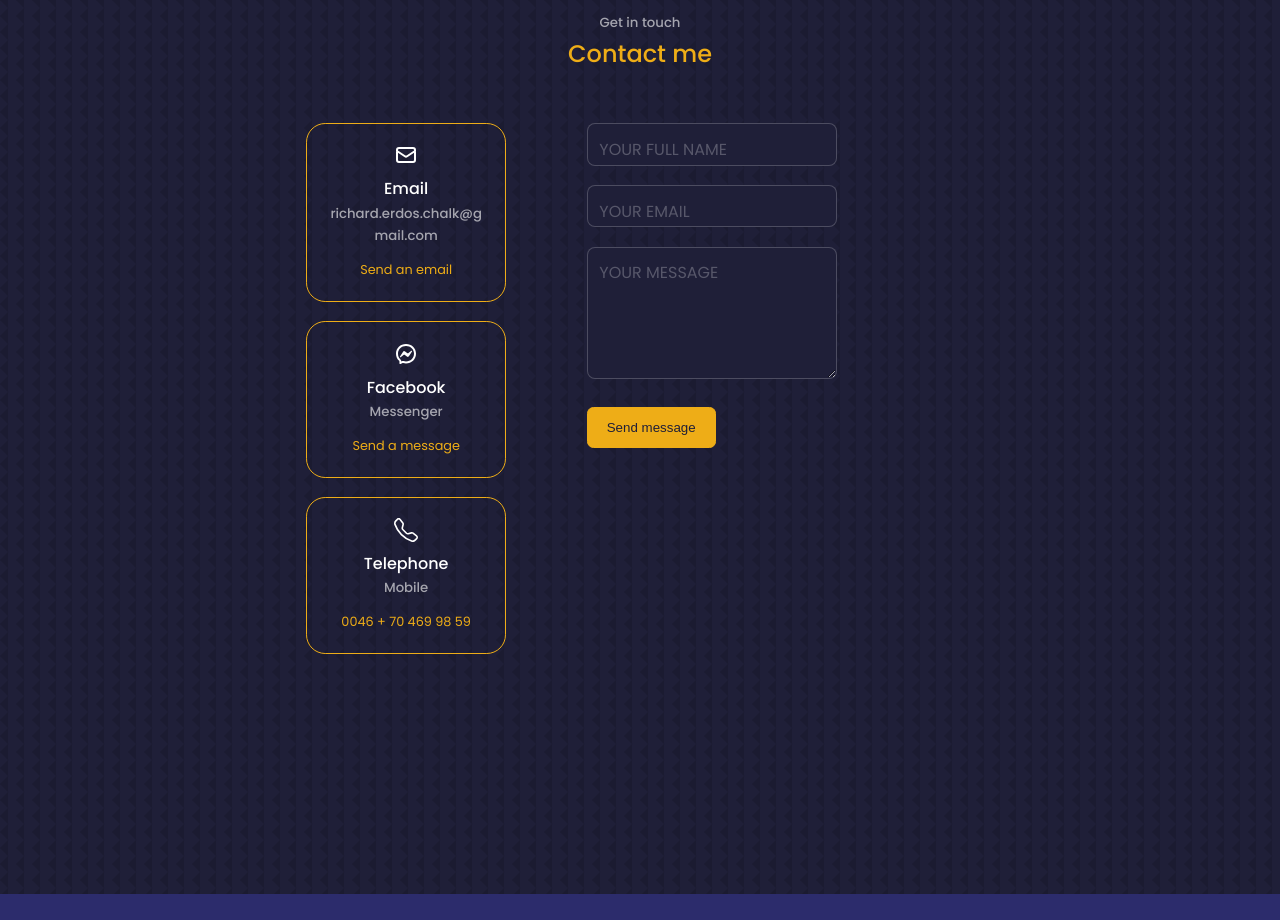
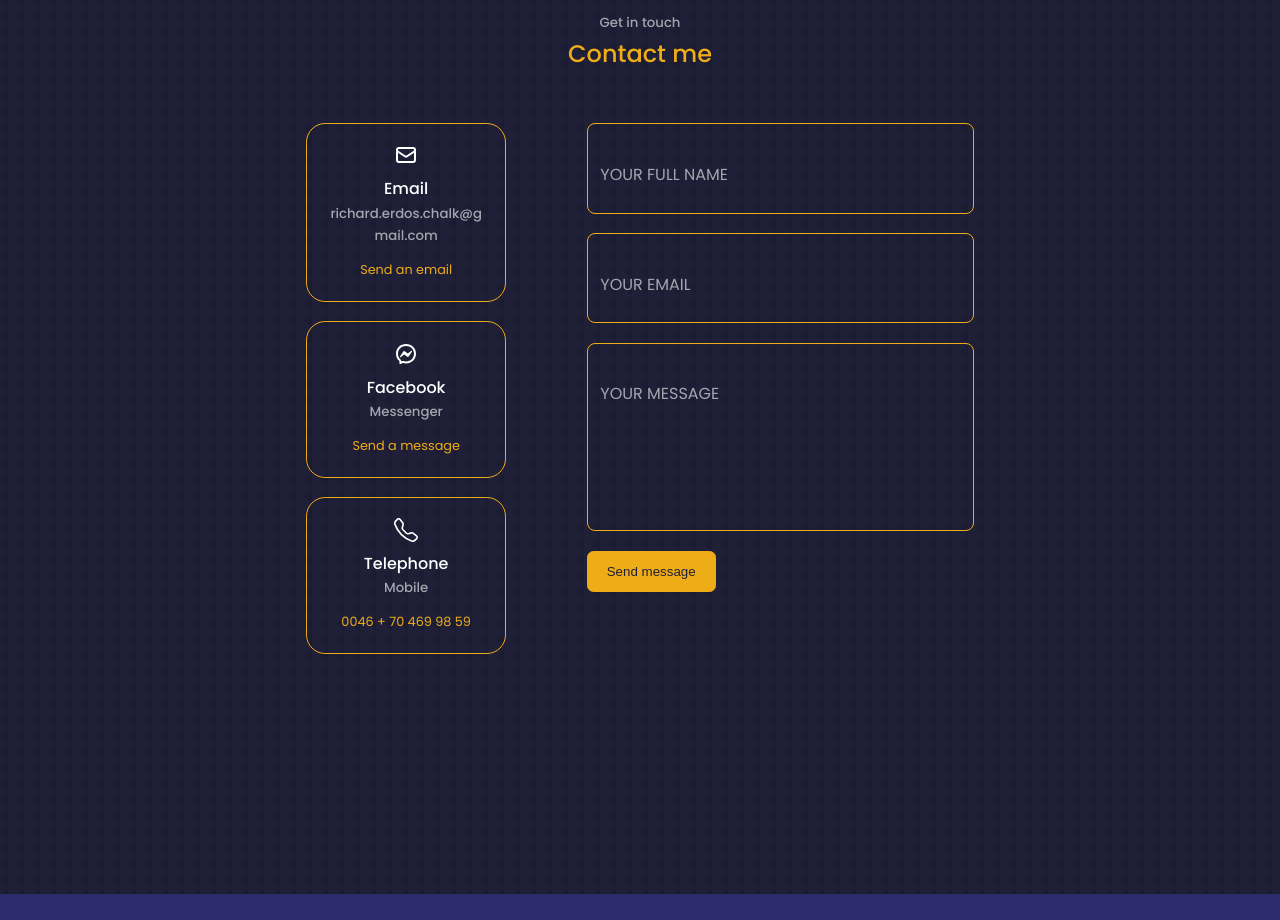
Before and after one commit to RichardChalk/portfolio, a React (Create React App) app: page / in a window 1280 px wide. Shown: the part 5400-6320 px from the top of the page. Built offline with nearby package versions, Linux system fonts and the light colour scheme.

Commit message:
contqact animation v2

```diff
--- a/src/components/contact/contact.css
+++ b/src/components/contact/contact.css
@@ -59,19 +59,25 @@
 
 .contact__input-div {
   position: relative;
-  width: 250px;
+  width: 100%;
+  padding: 1.5rem;
+  border-radius: 0.5rem;
+  background: transparent;
+  border: 1px solid var(--colour-primary);
+  color: var(--colour-white);
 }
 
 .contact__input-div input,
 .contact__input-div textarea {
   width: 100%;
   padding: 0.8rem;
-  border: 1px solid rgba(255, 255, 255, 0.2);
-  background: #1f1f38;
+  /* border: 1px solid rgba(255, 255, 255, 0.2); */
+  background: transparent;
   border-radius: 0.5rem;
   outline: none;
   color: white;
   transition: 0.5s;
+  resize: none; /* Dont allow user to resize textarea */
 }
 
 .contact__input-div span {
@@ -80,9 +86,9 @@
   padding: 0.8rem;
   pointer-events: none;
   font-size: 1rem;
-  color: rgba(255, 255, 255, 0.25);
+  color: var(--colour-light);
   text-transform: uppercase;
-  transition: 0.5s;
+  transition: var(--transition);
 }
 
 .contact__input-div input:valid ~ span,
@@ -90,7 +96,7 @@
 .contact__input-div textarea:focus ~ span,
 .contact__input-div textarea:focus ~ span {
   color: #eead17;
-  transform: translateX(0.8rem) translateY(-0.35rem);
+  transform: translateX(2rem) translateY(-0.35rem);
   font-size: 0.6rem;
   padding: 0 0.8rem;
   background: #1f1f38;
@@ -99,10 +105,12 @@
   letter-spacing: 0.2rem;
 }
 
-.contact__input-div input:valid,
-.contact__input-div input:focus {
+/* .contact__input-div input:valid,
+.contact__input-div input:focus,
+.contact__input-div textarea:valid,
+.contact__input-div textarea:focus {
   border: 1px solid #eead17;
-}
+} */
 
 /* =============== Media queries ===============  */
 
```
